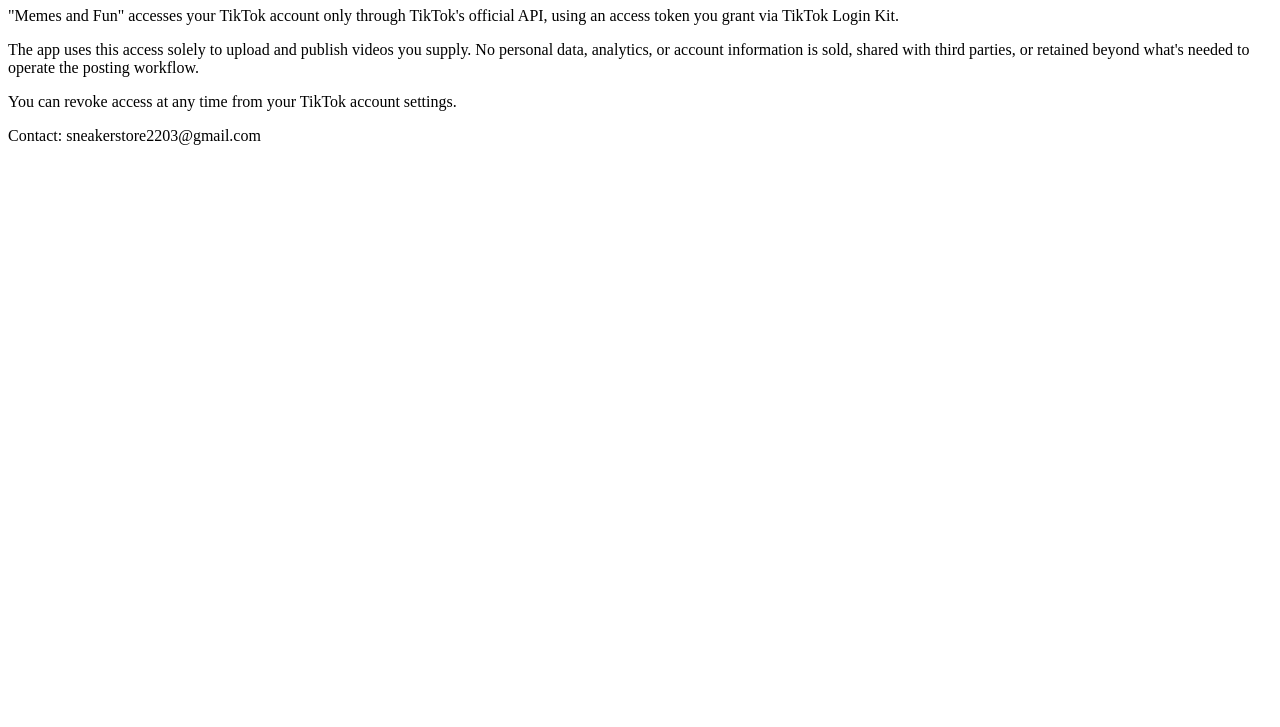
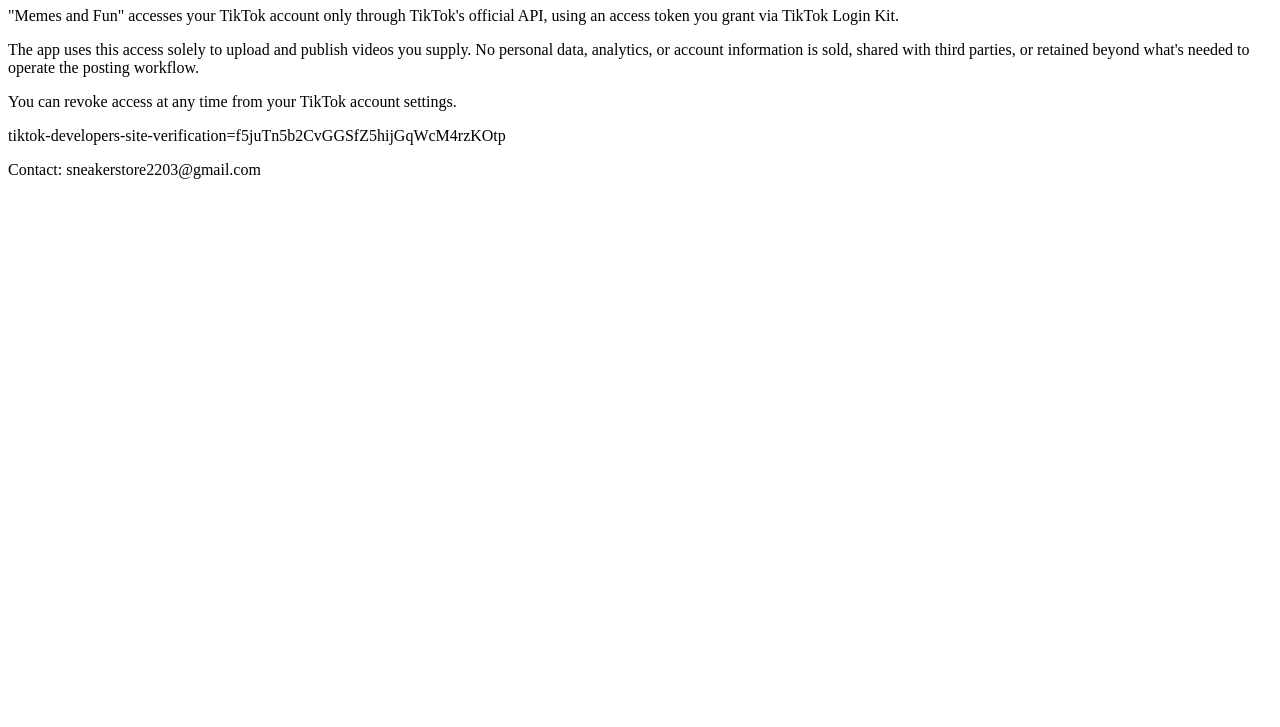
Before and after one commit to kuldip-adroja/memes-and-fun-legal, a plain HTML site: page privacy.html in a window 1280 px wide. Shown: the part 73-800 px from the top of the page. Drawn offline with Linux system fonts and the light colour scheme.

Commit message:
Update privacy.html

```diff
--- a/privacy.html
+++ b/privacy.html
@@ -6,6 +6,7 @@
 <p>"Memes and Fun" accesses your TikTok account only through TikTok's official API, using an access token you grant via TikTok Login Kit.</p>
 <p>The app uses this access solely to upload and publish videos you supply. No personal data, analytics, or account information is sold, shared with third parties, or retained beyond what's needed to operate the posting workflow.</p>
 <p>You can revoke access at any time from your TikTok account settings.</p>
+<p>tiktok-developers-site-verification=f5juTn5b2CvGGSfZ5hijGqWcM4rzKOtp</p>
 <p>Contact: sneakerstore2203@gmail.com</p>
 </body>
 </html>
```
